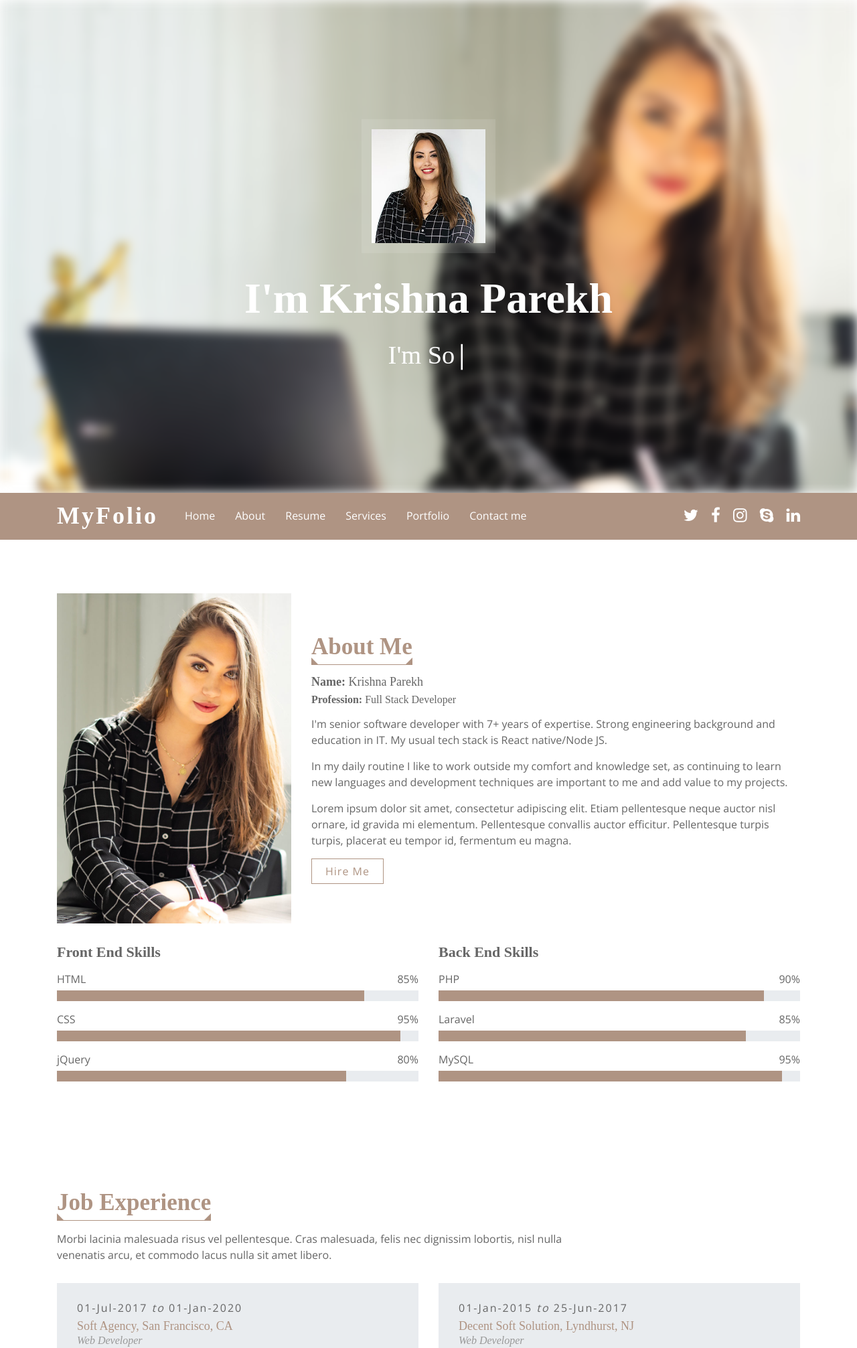
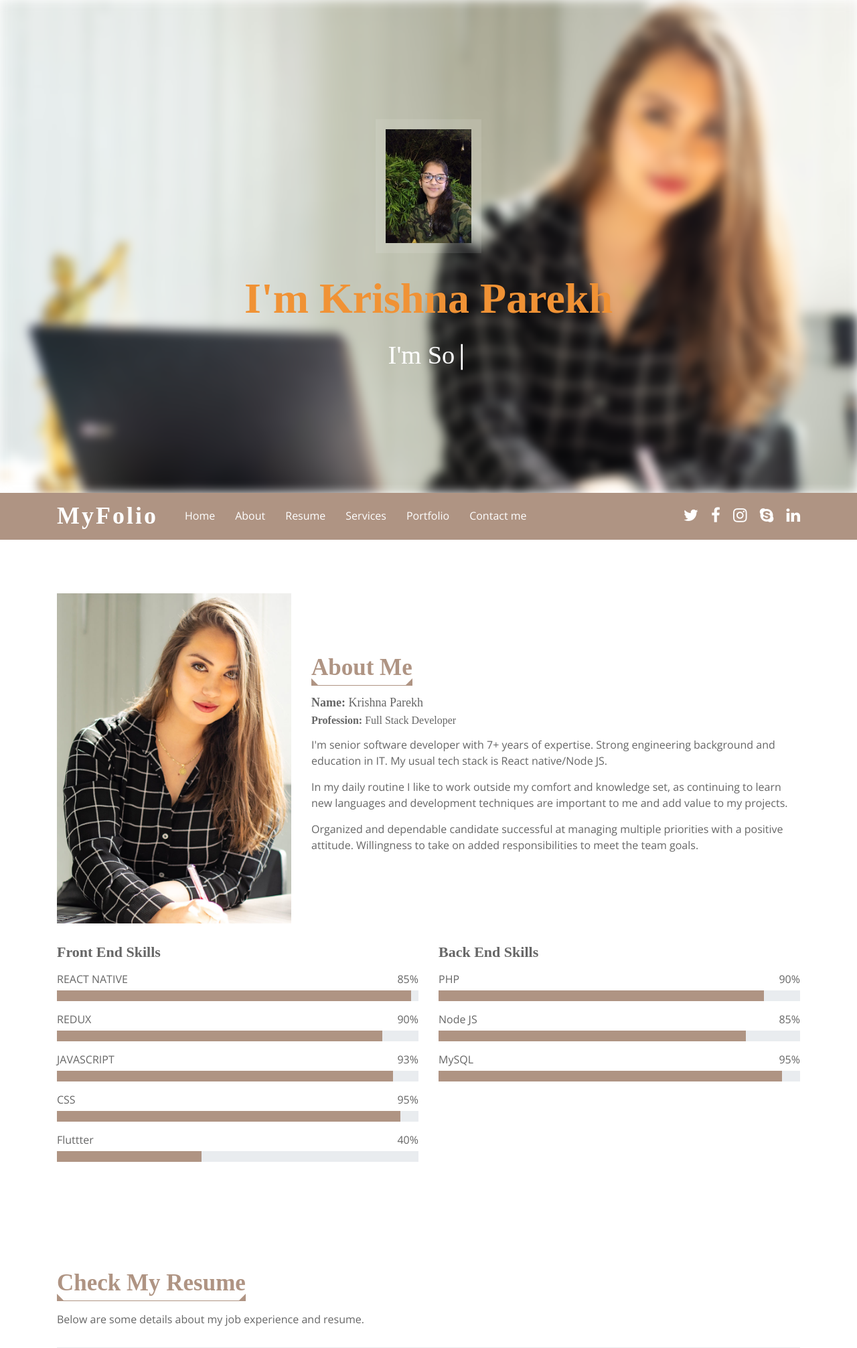
Before and after one commit to krishnaparekh02/KP, a PHP site: page / in a window 1280 px wide. Shown: the top 2013 px of the page at 67% size. Run offline with PHP 8.4, Linux system fonts and the light colour scheme; some web fonts are replaced.

Commit message:
make some text changes

```diff
--- a/css/style.css
+++ b/css/style.css
@@ -106,7 +106,7 @@ h6 {
 .top-header h1 {
     font-size: 5vw;
     font-weight: 700;
-    color: #ffffff;
+    color: #f09235;
 }
 
 .top-header p {
--- a/index.html
+++ b/index.html
@@ -3,7 +3,7 @@
 
 <head>
     <meta charset="utf-8">
-    <title>MyFolio - Portfolio HTML Template</title>
+    <title>Krishna Parekh</title>
     <meta content="width=device-width, initial-scale=1.0" name="viewport">
     <meta content="Portfolio HTML Template" name="keywords">
     <meta content="Portfolio HTML Template" name="description">
@@ -110,11 +114,10 @@
                         new languages and development techniques are important to me and add value to my projects.
                     </p>
                     <p>
-                        Lorem ipsum dolor sit amet, consectetur adipiscing elit. Etiam pellentesque neque auctor nisl
-                        ornare, id gravida mi elementum. Pellentesque convallis auctor efficitur. Pellentesque turpis
-                        turpis, placerat eu tempor id, fermentum eu magna.
+                        Organized and dependable candidate successful at managing multiple priorities with a positive
+                        attitude. Willingness to take on added responsibilities to meet the team goals.
                     </p>
-                    <a href="#">Hire Me</a>
+                    <!-- <a href="#">Hire Me</a> -->
                 </div>
             </div>
 
@@ -123,11 +126,29 @@
                     <div class="skills">
                         <h3>Front End Skills</h3>
                         <div class="skill-name">
-                            <p>HTML</p>
+                            <p>REACT NATIVE</p>
                             <p>85%</p>
                         </div>
                         <div class="progress">
-                            <div class="progress-bar" role="progressbar" aria-valuenow="85" aria-valuemin="0"
+                            <div class="progress-bar" role="progressbar" aria-valuenow="98" aria-valuemin="0"
+                                aria-valuemax="100"></div>
+                        </div>
+
+                        <div class="skill-name">
+                            <p>REDUX</p>
+                            <p>90%</p>
+                        </div>
+                        <div class="progress">
+                            <div class="progress-bar" role="progressbar" aria-valuenow="90" aria-valuemin="0"
+                                aria-valuemax="100"></div>
+                        </div>
+
+                        <div class="skill-name">
+                            <p>JAVASCRIPT</p>
+                            <p>93%</p>
+                        </div>
+                        <div class="progress">
+                            <div class="progress-bar" role="progressbar" aria-valuenow="93" aria-valuemin="0"
                                 aria-valuemax="100"></div>
                         </div>
 
@@ -141,11 +162,11 @@
                         </div>
 
                         <div class="skill-name">
-                            <p>jQuery</p>
-                            <p>80%</p>
+                            <p>Fluttter</p>
+                            <p>40%</p>
                         </div>
                         <div class="progress">
-                            <div class="progress-bar" role="progressbar" aria-valuenow="80" aria-valuemin="0"
+                            <div class="progress-bar" role="progressbar" aria-valuenow="40" aria-valuemin="0"
                                 aria-valuemax="100"></div>
                         </div>
                     </div>
@@ -163,7 +184,7 @@
                         </div>
 
                         <div class="skill-name">
-                            <p>Laravel</p>
+                            <p>Node JS</p>
                             <p>85%</p>
                         </div>
                         <div class="progress">
@@ -190,12 +211,31 @@
     <div class="experience" id="experience">
         <div class="container">
             <header class="section-header">
-                <h3>Job Experience</h3>
+                <h3>Check My Resume</h3>
                 <p>
-                    Morbi lacinia malesuada risus vel pellentesque. Cras malesuada, felis nec dignissim lobortis, nisl
-                    nulla venenatis arcu, et commodo lacus nulla sit amet libero.
+                    Below are some details about my job experience and resume.
                 </p>
             </header>
+            <div class="row">
+                <div class="col-md-12">
+                    <div class="exp-column">
+                        <p class="exp-company" style="font-size: 30px;"><b><u>Education</u></b></p>
+                        <div class="">
+                            <h4>Master of Computer Applications</h4>
+                            <p>2014 - 2016</p>
+                            <p><em>Gujarat Technological University, Ahmedabad</em></p>
+                            <p>CGPA: 7.27</p>
+                        </div>
+                        <div class="">
+                            <h4>Bachelor of Computer Applications</h4>
+                            <p>2011 - 2014</p>
+                            <p><em>Veer Narmad South Gujarat University, Surat</em></p>
+                            <p>CGPA: 6.91</p>
+                        </div>
+                    </div>
+                </div>
+            </div>
+
             <div class="row">
                 <div class="col-md-6">
                     <div class="exp-column">
```
Also changed, not shown: other parts of index.html (+15 -7 lines), img/profile-pic.jpg, img/profile-pic1.jpg (added), 1 other file.
